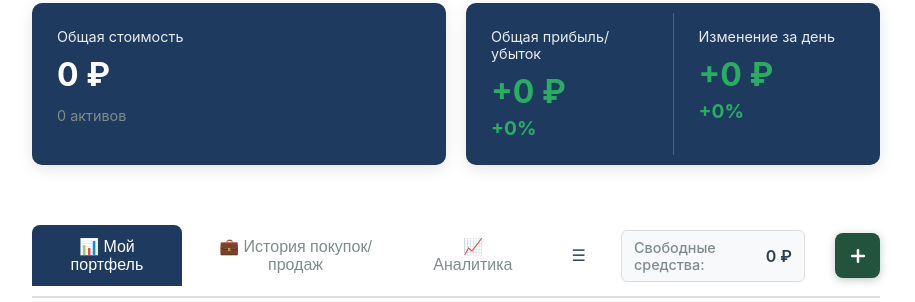
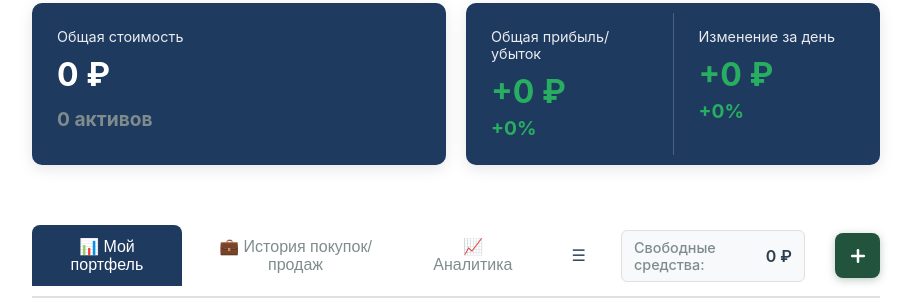
Before and after one commit to rv1n/rv1n.github.io, a Flask app: page / in a window 1280 px wide. Shown: the part 187-489 px from the top of the page, without its empty margins (184-1099 px from the left). Run offline with Flask 3, Linux system fonts and the light colour scheme; a user stored in the database is signed in; data comes from the database, SQL or seed files in the repository; data that the repository does not hold is empty.

Commit message:
guin/some visual fix

```diff
--- a/static/css/style.css
+++ b/static/css/style.css
@@ -357,6 +357,13 @@ header h1 {
     font-weight: bold;
 }
 
+.summary-count {
+    font-size: 1.2em;
+    font-weight: bold;
+    color: #7f8c8d;
+    margin-top: 8px;
+}
+
 /* Курсы валют в хедере */
 .header-currency-rates {
     display: flex;
--- a/templates/index.html
+++ b/templates/index.html
@@ -69,7 +69,7 @@
             <div class="summary-card">
                 <div class="summary-label">Общая стоимость</div>
                 <div class="summary-value" id="total-value">0 ₽</div>
-                <div class="summary-count" id="total-count" style="font-size: 0.9em; color: #7f8c8d; margin-top: 8px;">0 активов</div>
+                <div class="summary-count" id="total-count">0 активов</div>
             </div>
                 <div class="summary-card summary-card-split">
                 <div class="summary-card-half">
```
